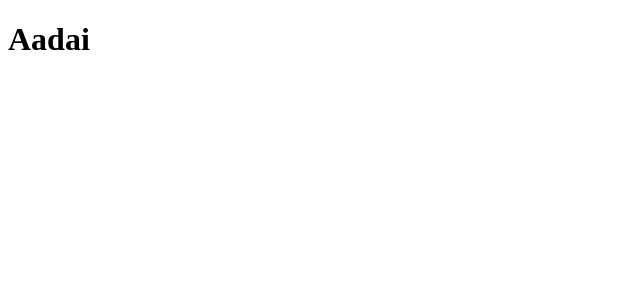
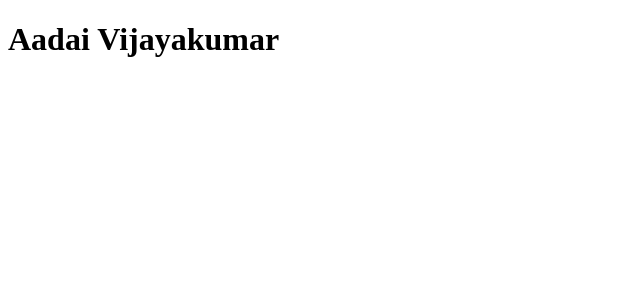
Before and after one commit to rajadurainataraj/aadai, a React (Vite) app: page / in a window 1280 px wide. Shown: the top 300 px of the page, without its empty margins (0-640 px from the left). Built offline with nearby package versions, Linux system fonts and the light colour scheme.

Commit message:
creating branch for vijayakumar

```diff
--- a/src/App.jsx
+++ b/src/App.jsx
@@ -1,7 +1,7 @@
 function App() {
   return (
     <>
-      <h1>Aadai</h1>
+      <h1>Aadai Vijayakumar</h1>
     </>
   );
 }
```
